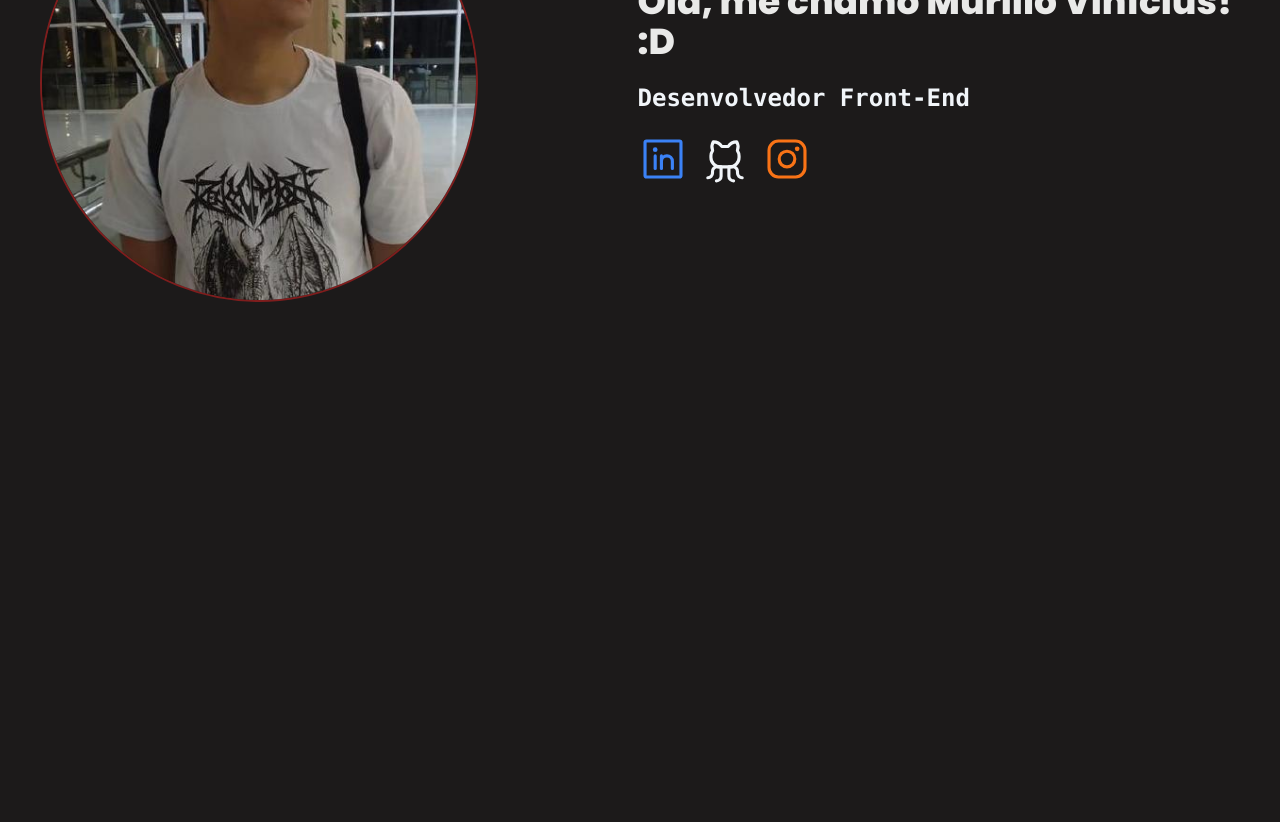
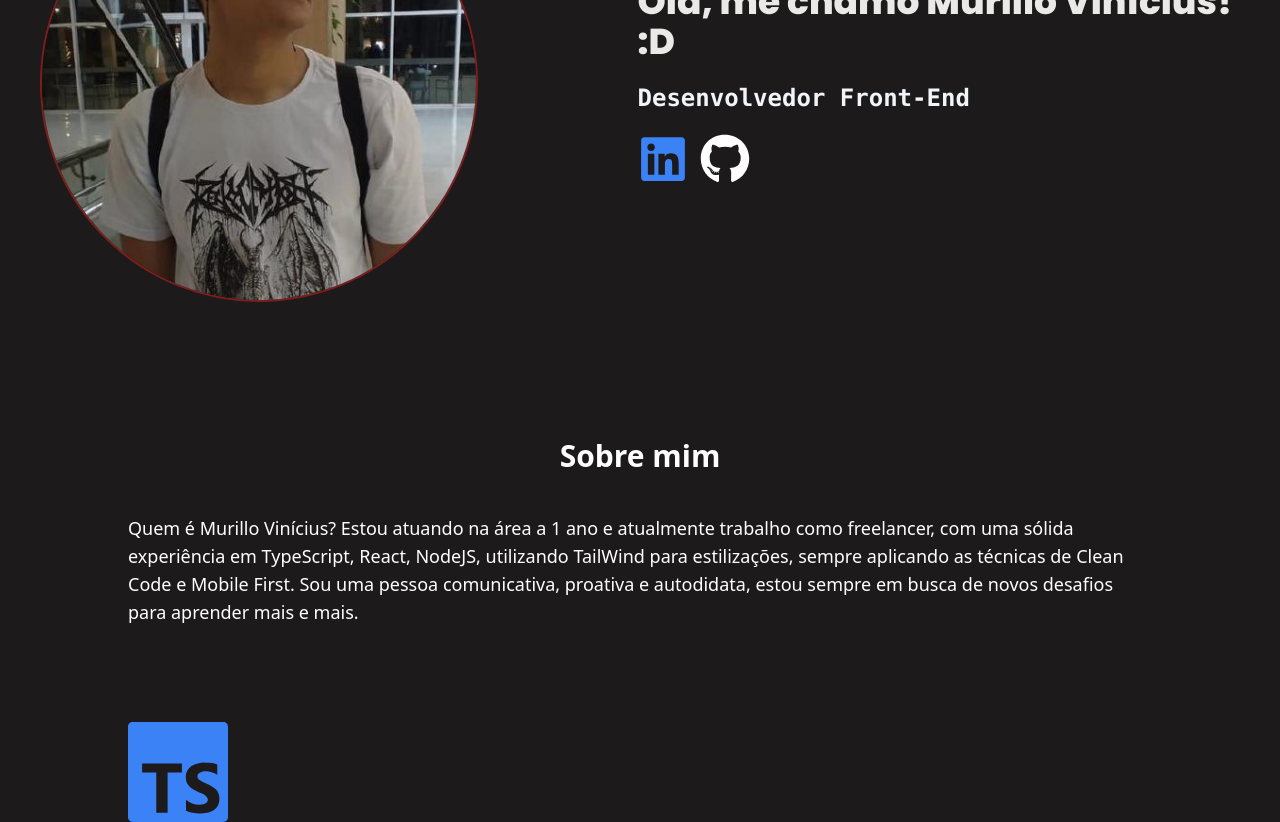
Before and after one commit to Murillou/portfolio-murillou, a React (Vite) app: page / in a window 1280 px wide. Shown: the part 280-1102 px from the top of the page. Before the commit the page ends 800 px from the top, so only its background shows below. Built offline with nearby package versions, Linux system fonts and the light colour scheme.

Commit message:
[feat] Component skills e aboutme adicionado

```diff
--- a/package.json
+++ b/package.json
@@ -10,9 +10,10 @@
     "preview": "vite preview"
   },
   "dependencies": {
-    "phosphor-react": "^1.4.1",
+    "@react-icons/all-files": "^4.1.0",
     "react": "^18.2.0",
-    "react-dom": "^18.2.0"
+    "react-dom": "^18.2.0",
+    "react-icons": "^5.2.1"
   },
   "devDependencies": {
     "@types/react": "^18.2.66",
--- a/src/App.tsx
+++ b/src/App.tsx
@@ -1,11 +1,15 @@
+import { AboutMe } from './components/AboutMe/AboutMe';
 import { Header } from './components/Header';
 import { Perfil } from './components/Perfil/Perfil';
+import { Skills } from './components/Skills/Skills';
 
 export function App() {
   return (
     <>
       <Header />
       <Perfil />
+      <AboutMe />
+      <Skills />
     </>
   );
 }
--- /dev/null
+++ b/src/components/AboutMe/AboutMe.tsx
@@ -0,0 +1,16 @@
+export function AboutMe() {
+  return (
+    <main className="flex flex-col items-center justify-center gap-10 max-w-7xl mx-auto text-white mt-24">
+      <h1 className="font-bold text-3xl">Sobre mim</h1>
+
+      <p className="max-w-5xl text-lg">
+        Quem é Murillo Vinícius? Estou atuando na área a 1 ano e atualmente
+        trabalho como freelancer, com uma sólida experiência em TypeScript,
+        React, NodeJS, utilizando TailWind para estilizações, sempre aplicando
+        as técnicas de Clean Code e Mobile First. Sou uma pessoa comunicativa,
+        proativa e autodidata, estou sempre em busca de novos desafios para
+        aprender mais e mais.
+      </p>
+    </main>
+  );
+}
--- a/src/components/Header.tsx
+++ b/src/components/Header.tsx
@@ -4,8 +4,8 @@ export function Header() {
       <div>DevMori</div>
       <ul className="flex gap-10">
         <li>Sobre mim</li>
+        <li>Skills</li>
         <li>Projetos</li>
-        <li>Skills</li>
         <li>Contato</li>
       </ul>
     </header>
--- a/src/components/Perfil/Perfil.tsx
+++ b/src/components/Perfil/Perfil.tsx
@@ -1,4 +1,4 @@
-import { GithubLogo, InstagramLogo, LinkedinLogo } from 'phosphor-react';
+import { FaGithub, FaLinkedin } from 'react-icons/fa';
 import perfilImage from '../../assets/minha-foto.jpeg';
 
 export function Perfil() {
@@ -26,13 +26,10 @@ export function Perfil() {
             href="https://www.linkedin.com/in/murillo-vin%C3%ADcius-ferreira-pontes-5a7595219/"
             target="_blank"
           >
-            <LinkedinLogo className="text-blue-500" size={50} />
+            <FaLinkedin className="text-blue-500" size={50} />
           </a>
           <a href="https://www.github.com/Murillou" target="_blank">
-            <GithubLogo className="text-slate-100" size={50} />
-          </a>
-          <a href="https://www.instagram.com/moori_v/" target="_blank">
-            <InstagramLogo className="text-orange-500" size={50} />
+            <FaGithub className="text-white" size={50} />
           </a>
         </div>
       </section>
--- /dev/null
+++ b/src/components/Projetos/CardProject.tsx
@@ -0,0 +1,7 @@
+export function CardProject() {
+  return (
+    <main>
+      <div></div>
+    </main>
+  );
+}
--- /dev/null
+++ b/src/components/Projetos/Projetos.tsx
@@ -0,0 +1,3 @@
+export function Projetos() {
+  return <main></main>;
+}
--- /dev/null
+++ b/src/components/Skills/Skills.tsx
@@ -0,0 +1,9 @@
+import { SiTypescript } from 'react-icons/si';
+
+export function Skills() {
+  return (
+    <main className="mt-24 max-w-5xl mx-auto">
+      <SiTypescript className="text-blue-500" size={100} />
+    </main>
+  );
+}
```
Also changed, not shown: 2 other files (tests, documents, lock files or other folders).
